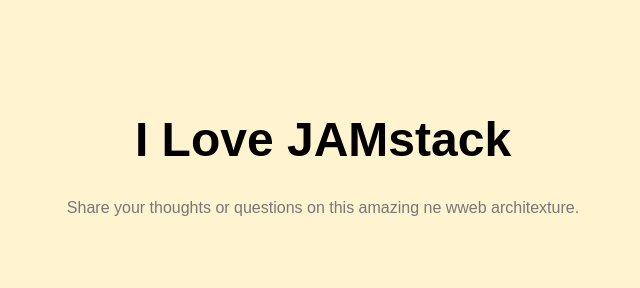
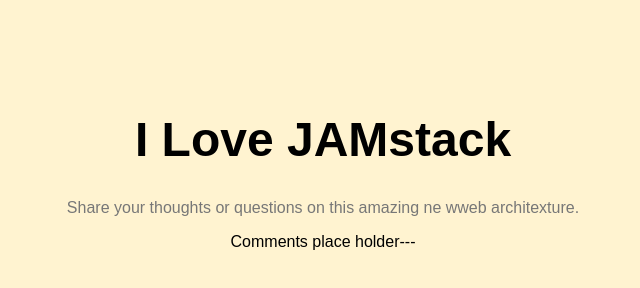
Before and after one commit to wes661/simplejam, a plain HTML site: page index.html in a window 1280 px wide. Shown: the whole page, without its empty margins (317-957 px from the left). Drawn offline with Linux system fonts and the light colour scheme.

Commit message:
comment place holder

```diff
--- a/index.html
+++ b/index.html
@@ -12,6 +12,8 @@
 <body>
     <h1> I Love JAMstack</h1>
     <p>Share your thoughts or questions on this amazing ne wweb architexture.</p>
+
+    Comments place holder---
 </body>
 
 </html>
```
